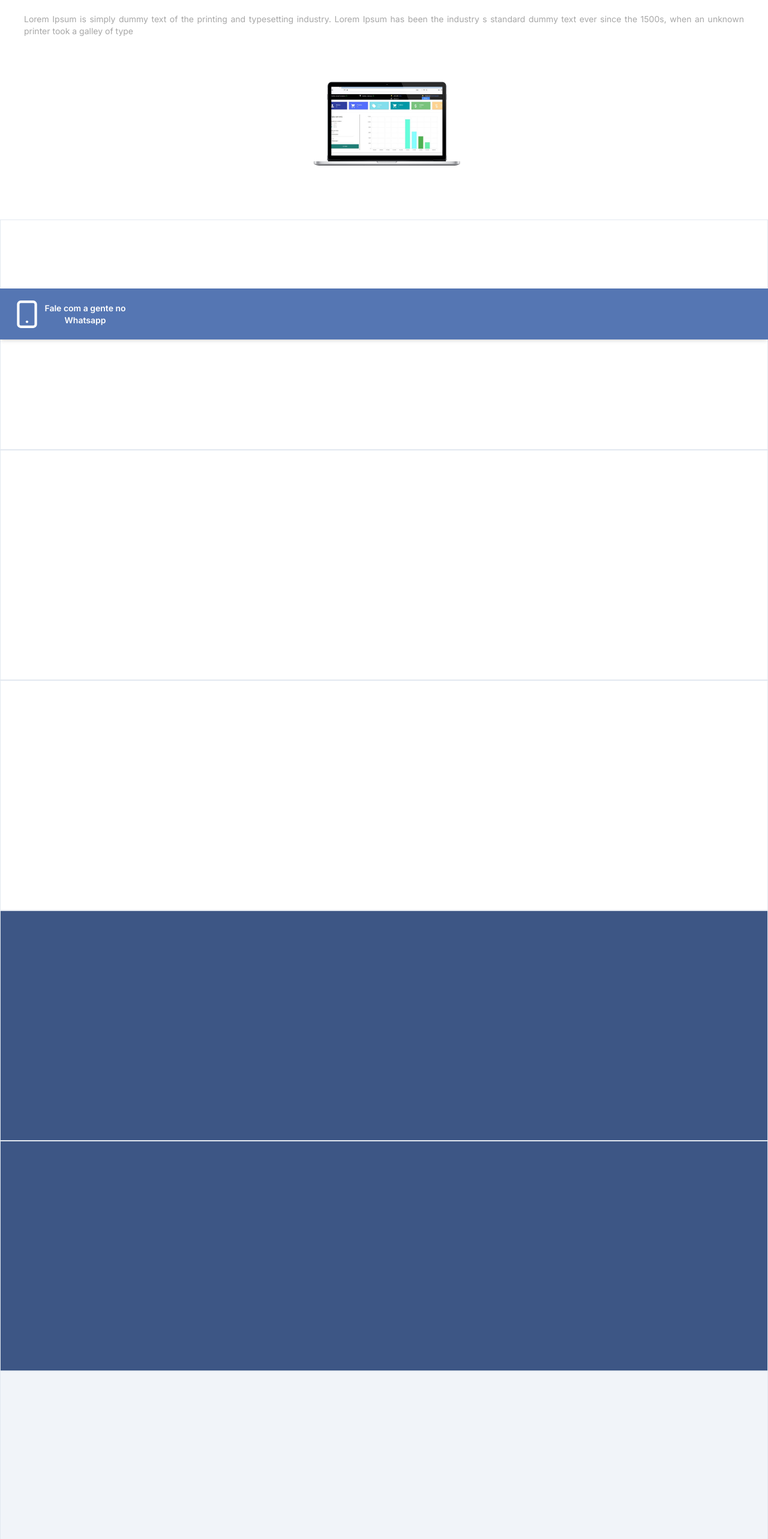
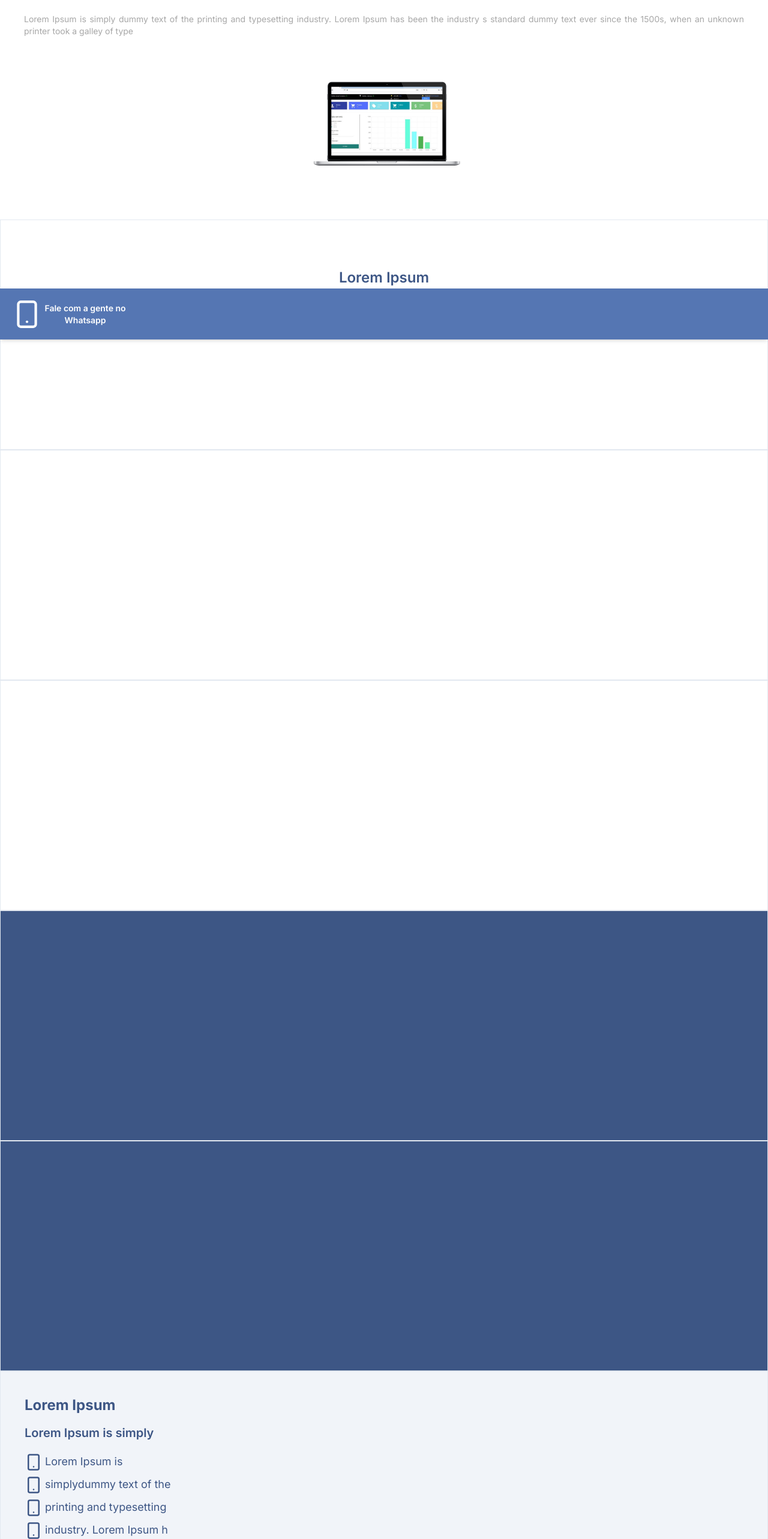
Before and after one commit to EvaldoFerreiraMoreira/site-siad, a Next.js app: page / in a window 1280 px wide. Shown: the part 234-2800 px from the top of the page at 60% size. Built offline with nearby package versions, Linux system fonts and the light colour scheme.

Commit message:
fit: create components textCenter and MobilePesention

```diff
--- /dev/null
+++ b/src/app/(Home)/components/MobilePesentation.tsx
@@ -0,0 +1,49 @@
+import { Button } from "@/components/ui/button";
+import { Smartphone } from "lucide-react";
+
+const MobilePesentation = () => {
+    return (
+        <div className=" flex flex-col  gap-2 text-[#A7A7A7]">
+
+                <div className="flex w-56 font-bold text-2xl">
+                    <h1 className="text-[#3D5685]">Lorem Ipsum  </h1>
+                </div>
+                <div className="flex mt-2 w-56 font-semibold text-xl">
+                    <span className="text-[#3D5685]">Lorem Ipsum is simply</span>
+                </div>
+                <div className="flex flex-col  gap-2 mt-3 text-[#3D5685] text-lg" >
+                    <ul className="w-full justify-start gap-2" >
+                        <li className="flex gap-1 ">
+                            <Smartphone size={30} />
+                            Lorem Ipsum is
+                        </li>
+                        <li className="flex gap-1 mt-2">
+                            <Smartphone size={30} />
+                            simplydummy text of the
+                        </li>
+                        <li className="flex gap-1 mt-2">
+                            <Smartphone size={30} />
+                            printing and typesetting
+                        </li>
+                        <li className="flex gap-1 mt-2" >
+                            <Smartphone size={30} />
+                            industry. Lorem Ipsum h
+                        </li>
+                    </ul>
+                </div>
+                <div className="flex mt-5">
+                    <Button className="bg-[#26B547]">
+                        <p>Experimente</p>
+                    </Button>
+
+                </div>
+            <div>
+                <div>
+                    imagem
+                </div>
+            </div>
+        </div>
+    );
+}
+
+export default MobilePesentation;
--- /dev/null
+++ b/src/app/(Home)/components/TextCenter.tsx
@@ -0,0 +1,14 @@
+const TextCenter = () => {
+    return (
+        <div className="text-[#A7A7A7]">
+            <div className="flez mt-10 font-semibold text-2xl">
+                <h1 className="text-center text-[#3D5685]">Lorem Ipsum</h1>
+            </div>
+            <div  className="mt-10 text-sm text-center">
+                <p>Lorem Ipsum is simply dummy text of the printing and typesetting industry. Lorem Ipsum has been the industry s standard dummy text ever since the 1500s, when an unknown printer took a galley of type </p>
+            </div>
+        </div>
+    );
+}
+
+export default TextCenter;
--- a/src/app/(Home)/page.tsx
+++ b/src/app/(Home)/page.tsx
@@ -1,4 +1,6 @@
 import Banner from "./components/Banner";
+import MobilePesentation from "./components/MobilePesentation";
+import TextCenter from "./components/TextCenter";
 
 export default function Home() {
   return (
@@ -6,8 +8,8 @@ export default function Home() {
       <div className="flex w-full p-10">
         <Banner />
       </div>
-      <div className="border h-96">
-
+      <div className=" flex w-full p-10 border h-96">
+      <TextCenter/>
       </div>
       <div className="border h-96">
 
@@ -21,8 +23,8 @@ export default function Home() {
       <div className="border bg-[#3D5685] h-96">
 
       </div>
-      <div className="border bg-[#f1f4f9] h-96">
-
+      <div className=" flex w-full p-10 border h-96 border bg-[#f1f4f9] h-96">
+      <MobilePesentation/>
       </div>
       <div className="border bg-[#3D5685] h-96">
 
--- a/src/app/layout.tsx
+++ b/src/app/layout.tsx
@@ -21,9 +21,7 @@ export default function RootLayout({
     <html lang="en">
       <body className={inter.className}>
         <Header />
-
         {children}
-
         <Footer />
         <FixedBar />
       </body>
```
Also changed, not shown: public/iphone-mobile.png (added).
